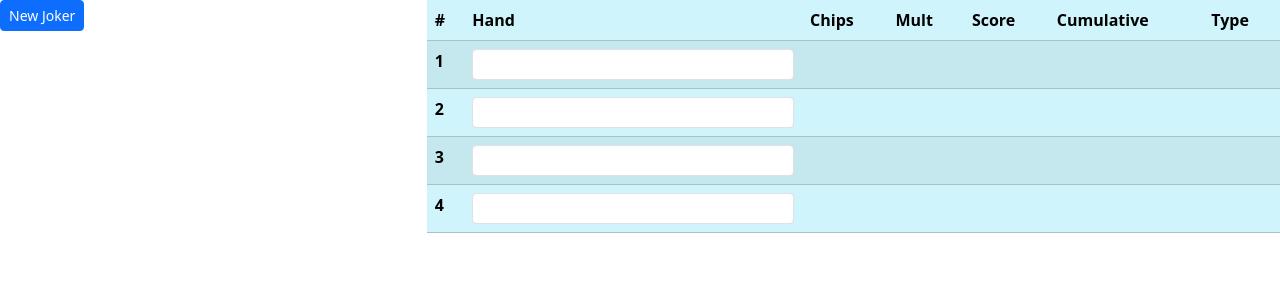
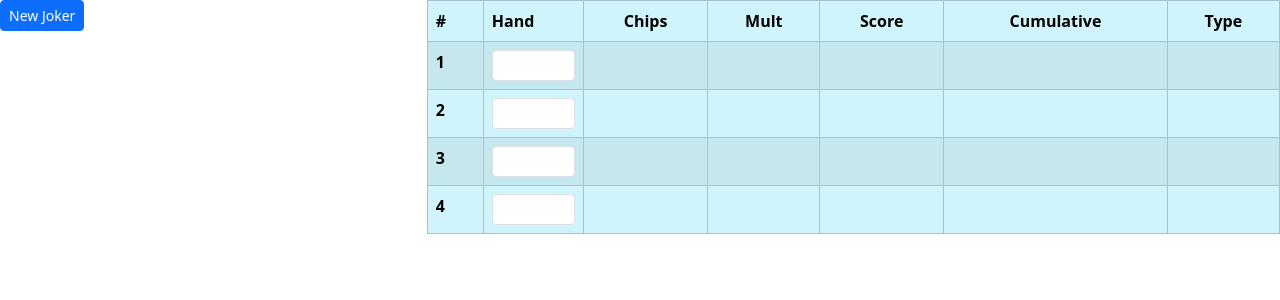
Before and after one commit to CharlesTaylor7/balatro-calculator, a React (Vite) app: page / in a window 1280 px wide. Shown: the top 300 px of the page. Built offline with nearby package versions, Linux system fonts and the light colour scheme.

Commit message:
Works ... ish

```diff
--- a/src/JokerList.tsx
+++ b/src/JokerList.tsx
@@ -137,7 +137,7 @@ function JokerComponent({ joker, index }: JokerProps) {
             </label>
 
             <label htmlFor={polychromeId} className="form-check-label d-block">
-              Polychrome?
+              xMult
             </label>
           </div>
           <div className="col w-25">
@@ -162,12 +162,12 @@ function JokerComponent({ joker, index }: JokerProps) {
             />
 
             <input
-              className="form-check-input"
+              className="form-control form-control-sm"
               id={polychromeId}
-              type="Checkbox"
-              defaultChecked={joker.polychrome}
+              type="number"
+              defaultValue={joker.xmult}
               onChange={(e) =>
-                updateJoker(index, { polychrome: e.target.checked })
+                updateJoker(index, { xmult: Number(e.target.value) })
               }
             />
           </div>
--- a/src/Rounds.tsx
+++ b/src/Rounds.tsx
@@ -4,16 +4,26 @@ export function Rounds() {
   const { rounds, getScoredHands, setHand } = useAppStore();
   const hands = getScoredHands();
   return (
-    <table className="table table-info table-striped">
+    <table className="table table-bordered table-info table-striped">
       <thead>
         <tr>
           <th scope="col">#</th>
           <th scope="col">Hand</th>
-          <th scope="col">Chips</th>
-          <th scope="col">Mult</th>
-          <th scope="col">Score</th>
-          <th scope="col">Cumulative</th>
-          <th scope="col">Type</th>
+          <th scope="col" className="text-center">
+            Chips
+          </th>
+          <th scope="col" className="text-center">
+            Mult
+          </th>
+          <th scope="col" className="text-center">
+            Score
+          </th>
+          <th scope="col" className="text-center">
+            Cumulative
+          </th>
+          <th scope="col" className="text-center">
+            Type
+          </th>
         </tr>
       </thead>
       <tbody>
@@ -22,7 +32,7 @@ export function Rounds() {
           return (
             <tr key={i} className="text-nowrap">
               <th>{i + 1}</th>
-              <td>
+              <td style={{ width: "100px" }}>
                 <input
                   className="form-control form-control-sm"
                   value={raw}
--- a/src/calculator.ts
+++ b/src/calculator.ts
@@ -38,7 +38,7 @@ type AnyJoker = {
   id: string;
   chips: number;
   mult: number;
-  polychrome: boolean;
+  xmult: number;
 };
 
 type JokerWithContext =
@@ -98,7 +98,7 @@ type Card = Readonly<{
 
   chips: number;
   mult: number;
-  polychrome: boolean;
+  xmult: number;
 }>;
 
 // FUNCTIONS
@@ -126,24 +126,26 @@ function score(hand: string, jokers: Joker[]): Scored | null {
     console.log("scoring", scoring);
 
     const scoringContext: ScoringContext = {
-      ...HAND_SCORING[handName],
+      chips: 0,
+      mult: 0,
       planets: newPlanets(),
       hands: newHands(),
       pareidolia: jokers.some((j) => j.name === "Pareidolia"),
     };
+    scoreHand(scoringContext, handName);
     for (const card of scoring) {
       scoringContext.chips += card.chips + rankToChips(card.rank);
       scoringContext.mult += card.mult;
-      scoringContext.mult *= card.polychrome ? 1.5 : 1.0;
+      scoringContext.mult *= card.xmult;
       for (const joker of jokers) {
         visitCard(scoringContext, joker, card);
       }
-      console.log("scored", card, scoringContext);
     }
+    scoringContext.hands[handName]++;
     for (const joker of jokers) {
       scoringContext.chips += joker.chips;
       scoringContext.mult += joker.mult;
-      scoringContext.mult *= joker.polychrome ? 1.5 : 1.0;
+      scoringContext.mult *= joker.xmult;
       visitHand(scoringContext, joker, { name: handName, cards, groups });
     }
 
@@ -228,7 +230,7 @@ export function scoreRounds(
 }
 
 const CARD_REGEX =
-  /(?<rank>[2-9AKQJT])(?<suit>[WCDHS])?\s*(C(?<chips>\d+))?\s*(M(?<mult>\d+))?\s*(?<polychrome>[P])?/;
+  /(?<rank>[2-9AKQJT])(?<suit>[WCDHS])?\s*(C(?<chips>\d+))?\s*(M(?<mult>\d+))?\s*(X(?<xmult>[\d.]+))?/;
 
 export function parseHand(hand: string): Card[] {
   const rawCards = hand.split(",");
@@ -241,14 +243,14 @@ export function parseHand(hand: string): Card[] {
     const suit = match.groups["suit"] as ExtendedSuit;
     const chips = match.groups["chips"];
     const mult = match.groups["mult"];
-    const polychrome = match.groups["polychrome"] != null;
+    const xmult = match.groups["xmult"];
     cards.push({
       order,
       rank,
       suit,
       chips: chips != null ? Number(chips) : 0,
       mult: mult != null ? Number(mult) : 0,
-      polychrome,
+      xmult: xmult != null ? Number(xmult) : 1,
     });
   }
   return cards;
@@ -416,6 +418,13 @@ function visitHand(
   }
 }
 
+function scoreHand(context: ScoringContext, hand: HandName) {
+  context.chips +=
+    HAND_SCORING[hand].chips + context.planets[hand] * HAND_SCALING[hand].chips;
+  context.mult +=
+    HAND_SCORING[hand].mult + context.planets[hand] * HAND_SCALING[hand].mult;
+}
+
 // CONSTANTS
 /* eslint-disable-next-line */
 const RANKS = [
@@ -510,6 +519,21 @@ const HAND_MATCHERS: Record<HandName, HandMatcher> = {
     HAND_MATCHERS.flush(hand) && HAND_MATCHERS["full-house"](hand),
 };
 
+const HAND_SCALING: Record<HandName, Score> = {
+  "high-card": { chips: 10, mult: 1 },
+  pair: { chips: 15, mult: 1 },
+  "two-pair": { chips: 20, mult: 1 },
+  "three-of-a-kind": { chips: 20, mult: 2 },
+  straight: { chips: 30, mult: 3 },
+  flush: { chips: 15, mult: 2 },
+  "full-house": { chips: 25, mult: 2 },
+  "four-of-a-kind": { chips: 30, mult: 3 },
+  "straight-flush": { chips: 40, mult: 4 },
+  "five-of-a-kind": { chips: 35, mult: 3 },
+  "flush-house": { chips: 40, mult: 4 },
+  "flush-five": { chips: 50, mult: 3 },
+};
+
 const HAND_SCORING: Record<HandName, Score> = {
   "high-card": { chips: 5, mult: 1 },
   pair: { chips: 10, mult: 2 },
@@ -521,8 +545,8 @@ const HAND_SCORING: Record<HandName, Score> = {
   "four-of-a-kind": { chips: 60, mult: 7 },
   "straight-flush": { chips: 100, mult: 8 },
   "five-of-a-kind": { chips: 120, mult: 12 },
-  "flush-five": { chips: 140, mult: 14 },
-  "flush-house": { chips: 160, mult: 16 },
+  "flush-house": { chips: 140, mult: 14 },
+  "flush-five": { chips: 160, mult: 16 },
 };
 
 // List is intentionally not exhaustive.
--- a/src/store.ts
+++ b/src/store.ts
@@ -36,7 +36,7 @@ export const useAppStore = create<AppState>()(
       set((state: AppState) => ({
         jokers: [
           ...state.jokers,
-          { name, id: newId(), mult: 0, chips: 0, polychrome: false },
+          { name, id: newId(), mult: 0, chips: 0, xmult: 1 },
         ],
       })),
     updateJoker: (index: number, joker: Partial<Joker>) => {
```
